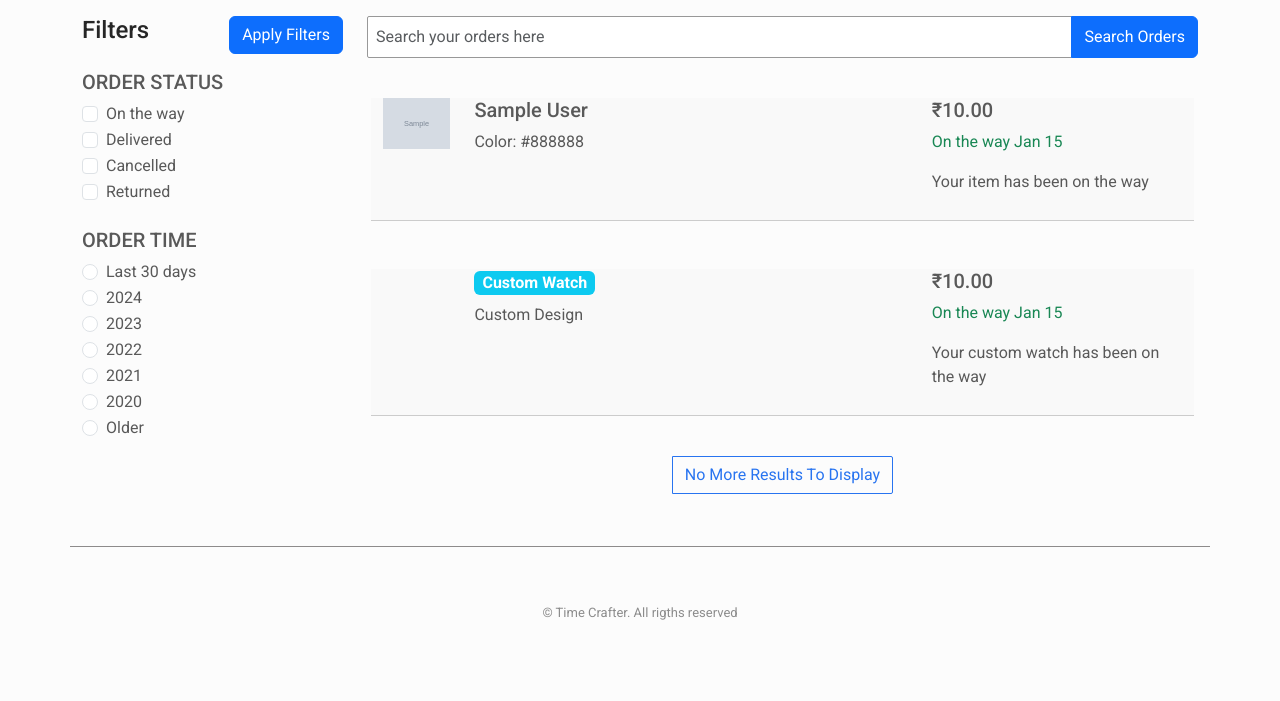
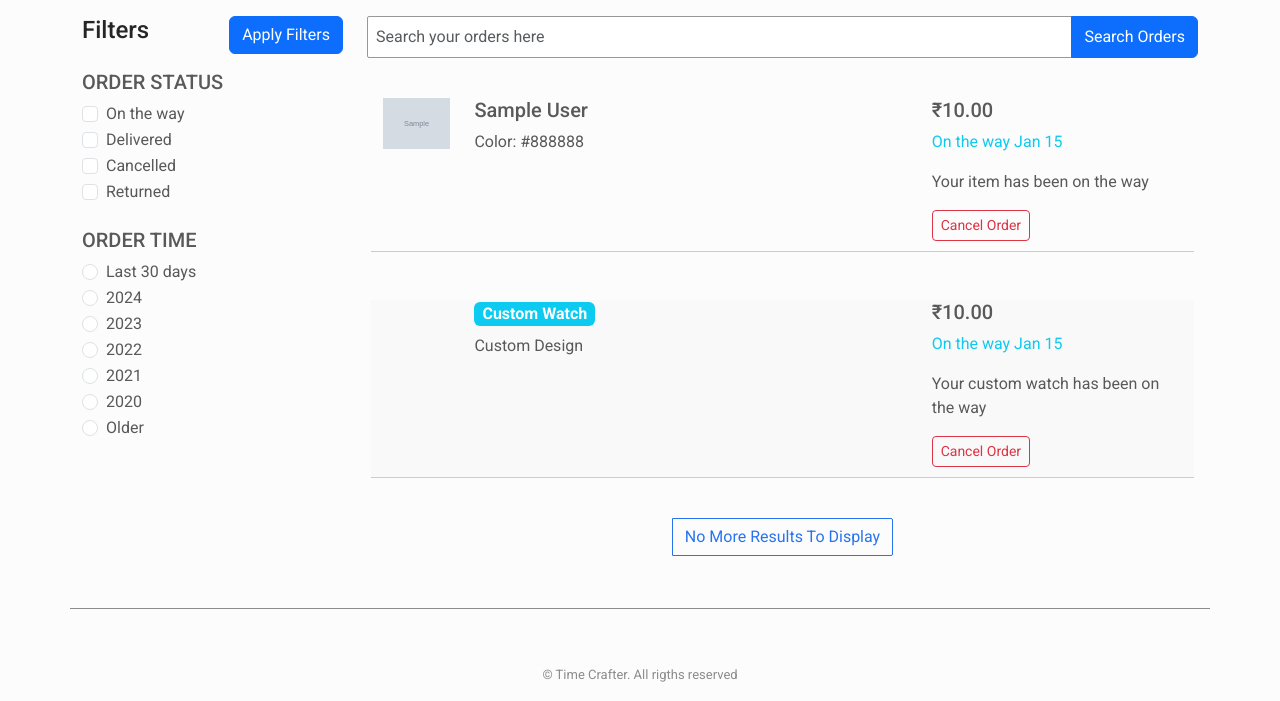
Before and after one commit to albinkroby/Timecraft, a Django app: page /account/my-orders/ in a window 1280 px wide. Shown: the part 144-845 px from the top of the page. Before the commit the page ends 764 px from the top, so only its background shows below. Run offline with Django 4.2, Linux system fonts and the light colour scheme; a user stored in the database is signed in; tables that the repository leaves empty hold one stand-in row (values such as "Sample post"); grey boxes marked "Sample" are stand-in pictures; data that the repository does not hold is empty; parts of the project's set-up code (start-up, migrations or seed data) failed here and were passed over; some libraries are stand-ins or nearby versions.

Commit message:
implement order cancellation and return functionality for user and custom watch orders

```diff
--- a/Timecrafter/settings.py
+++ b/Timecrafter/settings.py
@@ -114,7 +114,7 @@ DATABASES = {
 }
 
 DATABASE_URL = os.getenv('DATABASE_URL')
-DATABASES['default'] = dj_database_url.parse(DATABASE_URL)
+# DATABASES['default'] = dj_database_url.parse(DATABASE_URL)
 
 AUTH_USER_MODEL = 'mainapp.User'
 
--- a/mainapp/models.py
+++ b/mainapp/models.py
@@ -4,6 +4,7 @@ from django.db.models.signals import pre_save
 from django.dispatch import receiver
 from django.utils import timezone
 import uuid
+from datetime import timedelta
 
 class User(AbstractUser):
     ROLE_CHOICES = (
@@ -98,6 +99,8 @@ class Order(models.Model):
     stripe_session_id = models.CharField(max_length=200, blank=True, null=True)
     order_id = models.CharField(max_length=50, unique=True, blank=True)
     delivery_date = models.DateField(null=True, blank=True)
+    cancellation_reason = models.TextField(blank=True, null=True)
+    return_reason = models.TextField(blank=True, null=True)
 
     def __str__(self):
         return f"Order {self.order_id} by {self.user.email}"
@@ -107,6 +110,21 @@ class Order(models.Model):
             item.price * item.quantity
             for item in self.items.filter(watch__vendor=vendor)
         )
+
+    def cancel_order(self, reason):
+        if self.status not in ['delivered', 'cancelled']:
+            self.status = 'cancelled'
+            self.cancellation_reason = reason
+            self.save()
+            return True
+        return False
+
+    from datetime import timedelta
+
+    def is_returnable(self):
+        if self.status == 'delivered' and self.delivery_date:
+            return (timezone.now().date() - self.delivery_date) <= timedelta(days=10)
+        return False
 
 @receiver(pre_save, sender=Order)
 def create_order_id(sender, instance, **kwargs):
--- a/userapp/templates/userapp/my_orders.html
+++ b/userapp/templates/userapp/my_orders.html
@@ -66,7 +66,7 @@
             </form>
         </div>
         <!-- Orders List -->
-        <div class="col-md-9">
+        <div class="col-md-9 ">
             <form method="get" class="mb-4">
                 <div class="input-group">
                     <input type="text" class="form-control" placeholder="Search your orders here" name="search"
@@ -74,13 +74,14 @@
                     <button class="btn btn-primary" type="submit">Search Orders</button>
                 </div>
             </form>
+            <div class="scrollable-orders">
                 {% if orders %}
                     {% for order, order_type in orders %}
-                <div class="card mb-3">
+                    <div class="card mb-3 ">
                         <div class="card-body">
                             {% if order_type == 'normal' %}
                                 {% for item in order.items.all %}
-                            <div class="row" style="border-bottom: 1px solid #ccc; padding-bottom: 10px; background-color: #f9f9f9;">
+                                <div class="row" style="border-bottom: 1px solid #ccc; padding-bottom: 10px;">
                                     <div class="col-md-8">
                                         <a href="{% url 'userapp:order_details' order.order_id %}" style="text-decoration: none; color: inherit;">
                                             <div class="row">
@@ -96,7 +97,7 @@
                                     </div>
                                     <div class="col-md-4">
                                         <h5>₹{{ item.price }}</h5>
-                                    <p class="text-success">{{ order.get_status_display }} {{ order.delivery_date|date:"M d"}}</p>
+                                        <p class="{% if order.status == 'cancelled' %}text-danger {% elif order.status == 'returned' %}text-warning {% elif order.status == 'on_the_way' %}text-info{% else %}text-success{% endif %}">{{ order.get_status_display }} {{ order.delivery_date|date:"M d"}}</p>
                                         <p>Your item has been {{ order.get_status_display|lower }}</p>
                                         {% if order.status == 'delivered' %}
                                             {% if item.user_review %}
@@ -104,6 +105,12 @@
                                             {% else %}
                                                 <a href="{% url 'userapp:write_review' item.id %}" class="btn btn-outline-primary btn-sm">Rate & Review Product</a>
                                             {% endif %}
+                                            {% if order.is_returnable %}
+                                                <a href="{% url 'userapp:return_order' order.id %}" class="btn btn-outline-warning btn-sm">Return Order</a>
+                                            {% endif %}
+                                        {% endif %}
+                                        {% if order.status != 'delivered' and order.status != 'cancelled' and order.status != 'returned' %}
+                                            <a href="{% url 'userapp:cancel_order' order.id %}" class="btn btn-outline-danger btn-sm">Cancel Order</a>
                                         {% endif %}
                                     </div>
                                 </div>
@@ -125,8 +132,11 @@
                                     </div>
                                     <div class="col-md-4">
                                         <h5>₹{{ order.total_price }}</h5>
-                                    <p class="text-success">{{ order.get_status_display }} {{ order.delivery_date|date:"M d"}}</p>
+                                        <p class="{% if order.status == 'cancelled' %}text-danger {% elif order.status == 'returned' %}text-warning {% elif order.status == 'on_the_way' %}text-info{% else %}text-success{% endif %}">{{ order.get_status_display }} {{ order.delivery_date|date:"M d"}}</p>
                                         <p>Your custom watch has been {{ order.get_status_display|lower }}</p>
+                                        {% if order.status != 'delivered' and order.status != 'cancelled' and order.status != 'returned' %}
+                                            <a href="{% url 'watch_customizer:cancel_custom_watch_order' order.id %}" class="btn btn-outline-danger btn-sm">Cancel Order</a>
+                                        {% endif %}
                                     </div>
                                 </div>
                             {% endif %}
@@ -136,6 +146,7 @@
                 <div class="text-center mt-4">
                     <button class="btn btn-outline-primary">No More Results To Display</button>
                 </div>
+            </div>
             {% else %}
                 <div class="alert alert-info">
                     No orders found. Start shopping to see your orders here!
@@ -144,6 +155,17 @@
         </div>
     </div>
 </div>
+<style>
+    .scrollable-orders {
+        max-height: 500px; /* Adjust the height as needed */
+        overflow-y: auto;
+        scrollbar-width: none; /* For Firefox */
+    }
+
+    .scrollable-orders::-webkit-scrollbar {
+        display: none; /* For Chrome, Safari, and Opera */
+    }
+</style>
 {% endblock %}
 
 {% block extra_js %}
--- a/userapp/urls.py
+++ b/userapp/urls.py
@@ -19,6 +19,8 @@ urlpatterns = [
     path('my-orders/', views.my_orders, name='my_orders'),
     path('orders/<str:order_id>/', views.order_details, name='order_details'),
     path('orders/<str:order_id>/invoice/', views.download_invoice, name='download_invoice'),
+    path('orders/<int:order_id>/cancel/', views.cancel_order, name='cancel_order'),
+    path('orders/<int:order_id>/return/', views.return_order, name='return_order'),
 
     path('write-review/<int:item_id>/', views.write_review, name='write_review'),
     path('edit-review/<int:item_id>/', views.edit_review, name='edit_review'),
--- a/userapp/views.py
+++ b/userapp/views.py
@@ -468,3 +468,45 @@ def download_invoice(request, order_id):
     # present the option to save the file.
     buffer.seek(0)
     return HttpResponse(buffer, content_type='application/pdf')
+
+@never_cache
+@login_required
+def cancel_order(request, order_id):
+    order = get_object_or_404(Order, id=order_id, user=request.user)
+
+    if request.method == 'POST':
+        reason = request.POST.get('cancellation_reason', '')
+        if reason == 'Other':
+            custom_reason = request.POST.get('custom_reason', '')
+            reason = custom_reason if custom_reason else reason
+
+        if order.cancel_order(reason):
+            messages.success(request, 'Order cancelled successfully.')
+        else:
+            messages.error(request, 'Order cannot be cancelled.')
+        return redirect('userapp:my_orders')
+
+    return render(request, 'userapp/cancel_order.html', {'order': order})
+
+from django.utils import timezone
+
+def return_order(request, order_id):
+    order = get_object_or_404(Order, id=order_id, user=request.user)
+
+    if order.is_returnable():
+        if request.method == 'POST':
+            return_reason = request.POST.get('return_reason', '')
+            if return_reason == 'Other':
+                custom_reason = request.POST.get('custom_reason', '')
+                return_reason = custom_reason if custom_reason else return_reason
+
+            order.status = 'returned'
+            order.return_reason = return_reason
+            order.save()
+            messages.success(request, 'Order returned successfully.')
+            return redirect('userapp:my_orders')
+    else:
+        messages.error(request, 'Order cannot be returned. Return period has expired.')
+        return redirect('userapp:my_orders')
+
+    return render(request, 'userapp/return_order.html', {'order': order})
--- a/watch_customizer/models.py
+++ b/watch_customizer/models.py
@@ -6,6 +6,7 @@ from django.db.models.signals import pre_save
 from django.dispatch import receiver
 from django.utils import timezone
 import uuid
+from datetime import timedelta
 
 # Create your models here.
 
@@ -84,9 +85,24 @@ class CustomWatchOrder(models.Model):
     stripe_session_id = models.CharField(max_length=200, blank=True, null=True)
     order_id = models.CharField(max_length=50, unique=True, blank=True)
     delivery_date = models.DateField(null=True, blank=True)
+    cancellation_reason = models.CharField(max_length=200, blank=True, null=True)
+    return_reason = models.CharField(max_length=200, blank=True, null=True)
 
     def __str__(self):
         return f"Custom Order for {self.customizable_watch.name}"
+
+    def is_returnable(self):
+        if self.status == 'delivered' and self.delivery_date:
+            return (timezone.now().date() - self.delivery_date) <= timedelta(days=10)
+        return False
+
+    def cancel_order(self, reason):
+        if self.status not in ['delivered', 'cancelled']:
+            self.status = 'cancelled'
+            self.cancellation_reason = reason
+            self.save()
+            return True
+        return False
 
 @receiver(pre_save, sender=CustomWatchOrder)
 def create_order_id(sender, instance, **kwargs):
--- a/watch_customizer/urls.py
+++ b/watch_customizer/urls.py
@@ -16,6 +16,8 @@ urlpatterns = [
 
     path('place_custom_order/', views.place_custom_order, name='place_custom_order'),
     path('order_confirmation/<int:order_id>/', views.order_confirmation, name='order_confirmation'),
+    path('custom-orders/<int:order_id>/cancel/', views.cancel_custom_watch_order, name='cancel_custom_watch_order'),
+    path('custom-orders/<int:order_id>/return/', views.return_custom_watch_order, name='return_custom_watch_order'),
 
     path('custom_payment_success/', views.custom_payment_success, name='custom_payment_success'),
     path('custom_payment_cancel/', views.custom_payment_cancel, name='custom_payment_cancel'),
```
Also changed, not shown: userapp/templates/userapp/cancel_order.html (added, +41 -0 lines), userapp/templates/userapp/return_order.html (added, +41 -0 lines), vendorapp/templates/vendorapp/vendor_onboarding.html (+12 -10 lines), watch_customizer/views.py (+46 -0 lines). Lines whose indentation alone changed are shown as unchanged.
